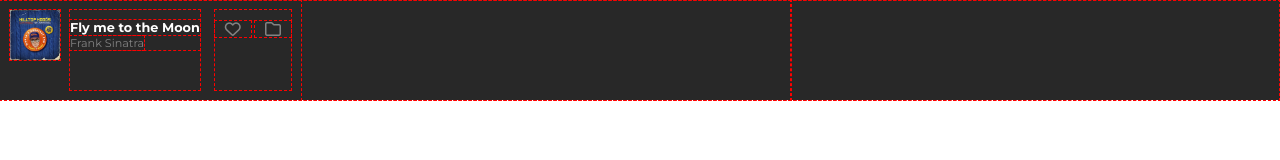
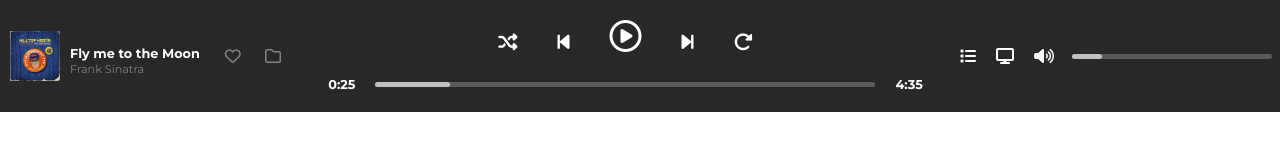
Before and after one commit to antoniostassi/html-css-spotifyweb, a plain HTML site: page index.html in a window 1280 px wide. Drawn offline with Linux system fonts and the light colour scheme.

Commit message:
HTML & CSS | Audio Settings' Section Styled

```diff
--- a/assets/css/reset.css
+++ b/assets/css/reset.css
@@ -9,7 +9,7 @@ html {
 }
 
 /* Debug */
-
+/*
 * {
     outline:1px dashed red;
-}
+} */
--- a/assets/css/style.css
+++ b/assets/css/style.css
@@ -3,6 +3,7 @@
 
 /* Media Player */
 
+/* Overview */
 #media-player {
     min-height: 100px;
     color:white;
@@ -10,6 +11,7 @@
 
 #media-player > .overview {
     padding:10px;
+    align-items:center;
 }
 
 #media-player > .overview > .square {
@@ -34,12 +36,55 @@
     color:var(--color-grey);
 }
 
-#media-player > .overview.flex > .interactions {
-    padding-top:10px;
-}
-
 #media-player > .overview.flex > .interactions > i {
-
     padding:0 10px;
     color:var(--color-grey);
 }
+
+/* Player */
+
+#media-player > .player > .interactions {
+    padding:10px;
+    justify-content:center;
+    align-items:flex-end;
+}
+
+#media-player > .player > .interactions > i:not(.big) {
+    font-size:1.2rem;
+}
+
+#media-player > .player > .interactions > i {
+    padding:10px;
+    margin:0 10px;
+}
+
+#media-player > .player > .time.flex > .time-current,
+#media-player > .player > .time.flex > .time-left {
+    padding-top:5px;
+    font-size:0.8rem;
+    padding-bottom:20px;
+}
+
+#media-player > .player > .time.flex > .bar {
+    width:500px;
+    height:5px;
+    border-radius:15px;
+    margin:10px 20px;
+    background-color:#5A5A5A;
+}
+
+/* Right Section */
+
+#media-player > .audio-settings {
+    align-items:center;
+    color:white;
+}
+
+#media-player > .audio-settings > i {
+    padding:10px;
+}
+
+#media-player > .audio-settings > .bar {
+    width:200px;
+    margin:0 8px;
+}
--- a/assets/css/utility.css
+++ b/assets/css/utility.css
@@ -25,3 +25,20 @@
 .space-between {
     justify-content: space-between;
 }
+
+.style-bar {
+    height:5px;
+    border-radius:15px;
+    background-color:#5A5A5A;
+}
+
+.style-time-bar {
+    background-color: #C1C1C1;
+    height:100%;
+    width:15%;
+    border-radius:15px;
+}
+
+.big {
+    font-size: 2rem;
+}
--- a/index.html
+++ b/index.html
@@ -38,6 +38,8 @@
 
             <!-- Media Player | Overview - Player - Audio Settings | -->
             <div id="media-player" class="grey-bg flex space-between">
+
+                <!-- Left Section -->
                 <div class="overview flex">
 
                     <div class="square"></div>
@@ -52,8 +54,40 @@
                     </div>
 
                 </div>
-                <div class="player"></div>
-                <div class="audio-settings"></div>
+
+                <!-- Center Section -->
+                <div class="player">
+                    <div class="interactions flex">
+                        <i class="fa-solid fa-shuffle"></i>
+                        <i class="fa-solid fa-backward-step"></i>
+                        <i class="fa-regular fa-circle-play big"></i>
+                        <i class="fa-solid fa-forward-step"></i>
+                        <i class="fa-solid fa-rotate-right"></i>
+                    </div>
+
+                    <div class="time flex">
+                        <div class="time-current">
+                            <span><strong>0:25</strong></span>
+                        </div>
+                        <div class="bar style-bar">
+                            <div class="time-gone style-time-bar"></div>
+                        </div>
+                        <div class="time-left">
+                            <span><strong>4:35</strong></span>
+                        </div>
+                    </div>
+
+                </div>
+
+                <!-- Right Section -->
+                <div class="audio-settings flex">
+                    <i class="fa-solid fa-list"></i>
+                    <i class="fa-solid fa-display"></i>
+                    <i class="fa-solid fa-volume-high"></i>
+                    <div class="bar style-bar">
+                        <div class="volume style-time-bar"></div>
+                    </div>
+                </div>
             </div>
 
         </main>
```
